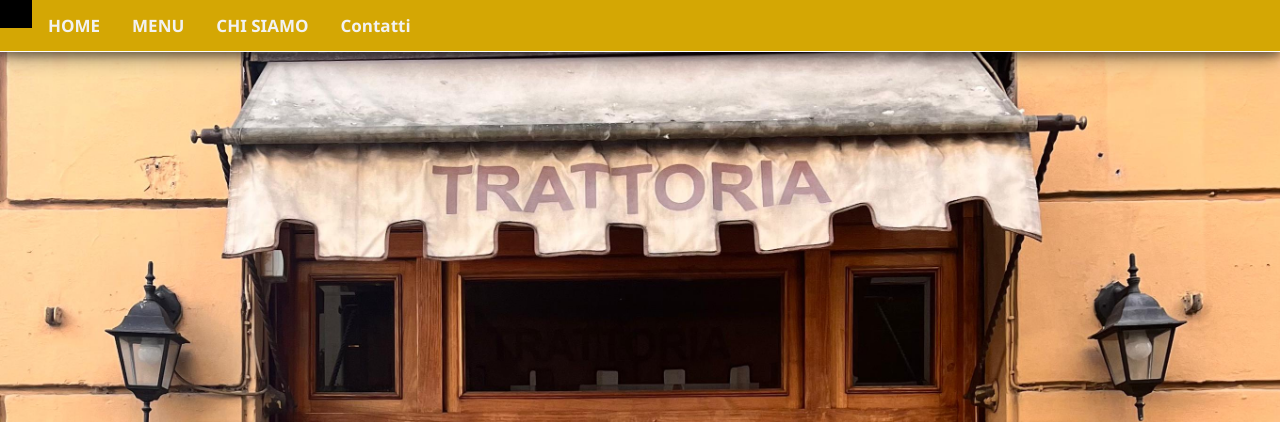
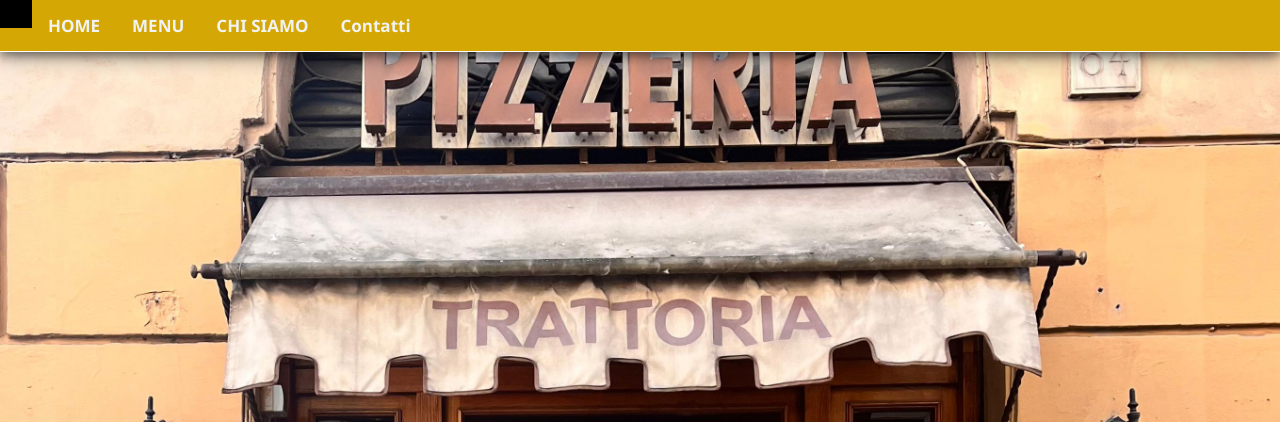
Before and after one commit to AndrewVittorio/TrattoriaGiuseppe, a plain HTML site: page index.html in a window 1280 px wide. Shown: the top 422 px of the page. Drawn offline with Linux system fonts and the light colour scheme.

Commit message:
Update index.html

```diff
--- a/index.html
+++ b/index.html
@@ -48,7 +48,7 @@
     </script>
     <!------------------Fine NAV BAR------------------------->
 
-    <img src="hero.jpeg" alt="">
+    <img src="hero.jpeg" alt="" style="object-position: 100% 0px">
 
     <center>
     <div id="HOME">
```
